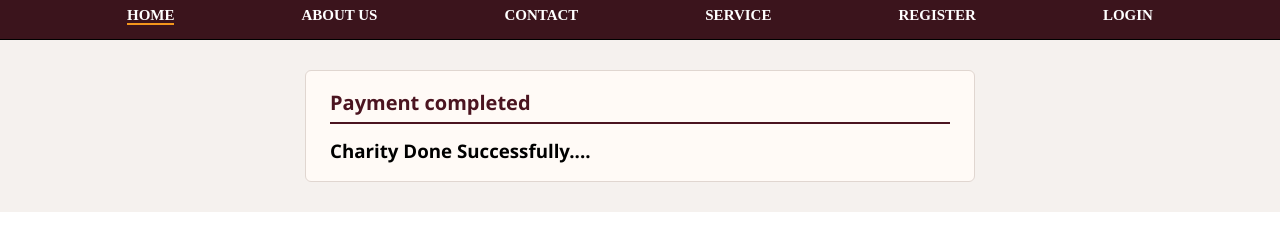
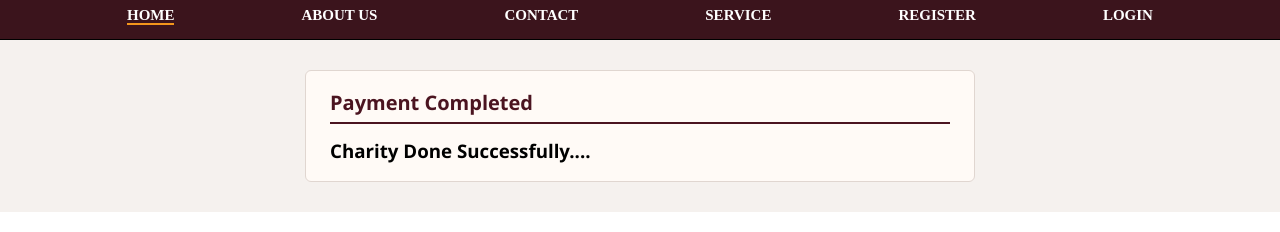
Before and after one commit to PratimaDhooria/room, a React (Create React App) app in the folder UI/: page /success in a window 1280 px wide. Shown: the part 380-612 px from the top of the page. Built offline with nearby package versions, Linux system fonts and the light colour scheme.

Commit message:
Refactor Success component structure and remove unused imports

```diff
--- a/UI/src/Components/SuccessComponent/Success.js
+++ b/UI/src/Components/SuccessComponent/Success.js
@@ -1,22 +1,15 @@
-import { useEffect } from 'react';
-import { href, useNavigate} from 'react-router-dom';
 import './Success.css';
 
 function Success() {
-
-  const navigate = useNavigate();
-
-
   return (
     <>
       <div id="tooplate_content">
-
-<div class="content_box content_box_last">
-      <h2> Payment completed</h2>
+        <div className="content_box content_box_last">
+          <h2>Payment Completed</h2>
           <h3>Charity Done Successfully....</h3>
         </div>
 
-<div class="cleaner"></div>
+        <div className="cleaner"></div>
       </div>
     </>
   );
```
Lines whose indentation alone changed are shown as unchanged.
